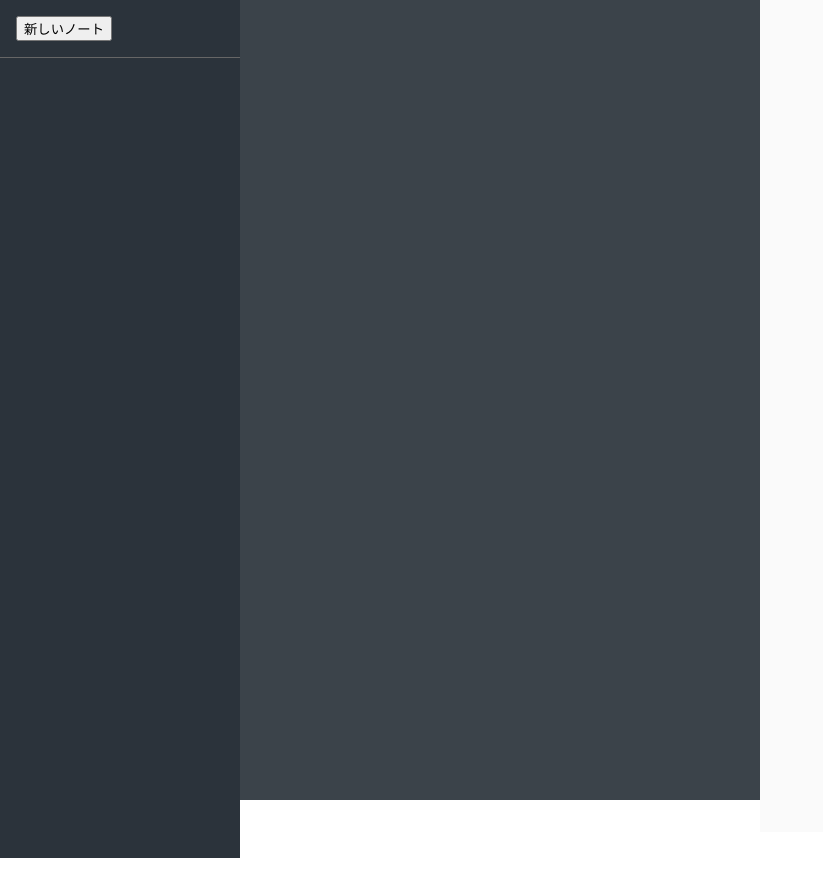
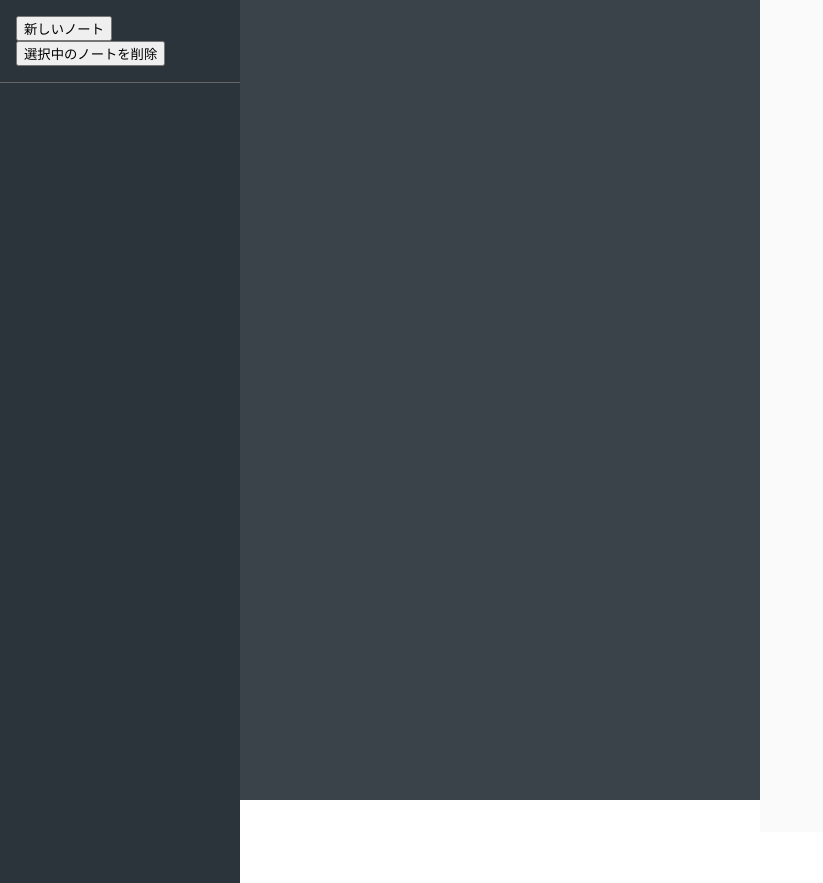
Before and after one commit to tanigaki39/react-memopad, a React (Create React App) app: page / in a window 1280 px wide. Shown: the whole page, without its empty margins (0-823 px from the left). Before the commit the page ends 858 px from the top, so only its background shows below. Built offline with nearby package versions, Linux system fonts and the light colour scheme.

Commit message:
feat: ノートの削除機能を作成

```diff
--- a/src/components/Memopad/index.tsx
+++ b/src/components/Memopad/index.tsx
@@ -24,6 +24,14 @@ const Component: React.FC = () => {
     setCurrentNote(newNote);
   };
 
+  const handleClickDeleteNote = () => {
+    setNotes(notes.filter((note) => note.id !== currentNote.id));
+    setCurrentNote({
+      id: "",
+      content: "",
+    });
+  };
+
   React.useEffect(() => {
     localStorage.setItem("notes", JSON.stringify(notes));
   }, [notes]);
@@ -40,6 +48,7 @@ const Component: React.FC = () => {
       <div className={styles.aside}>
         <div className={styles.asideHeader}>
           <button onClick={handleClickNewNote}>新しいノート</button>
+          <button onClick={handleClickDeleteNote}>選択中のノートを削除</button>
         </div>
         <NoteList data={notes} />
       </div>
```
